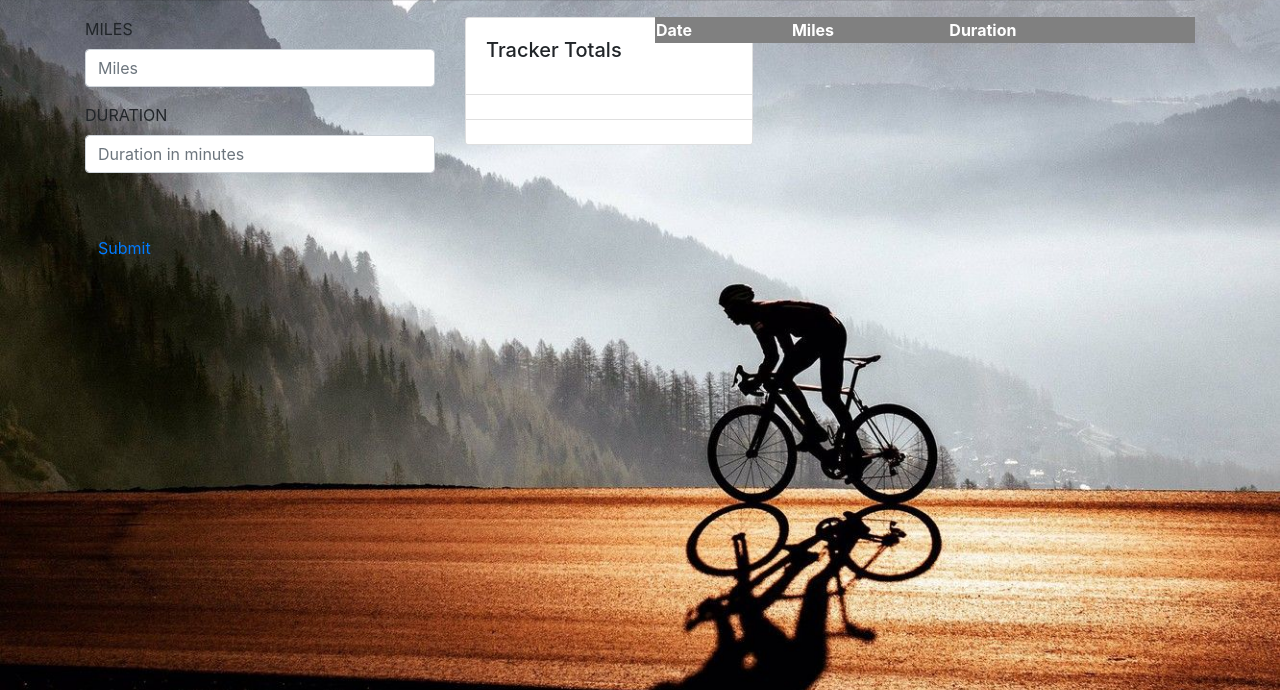
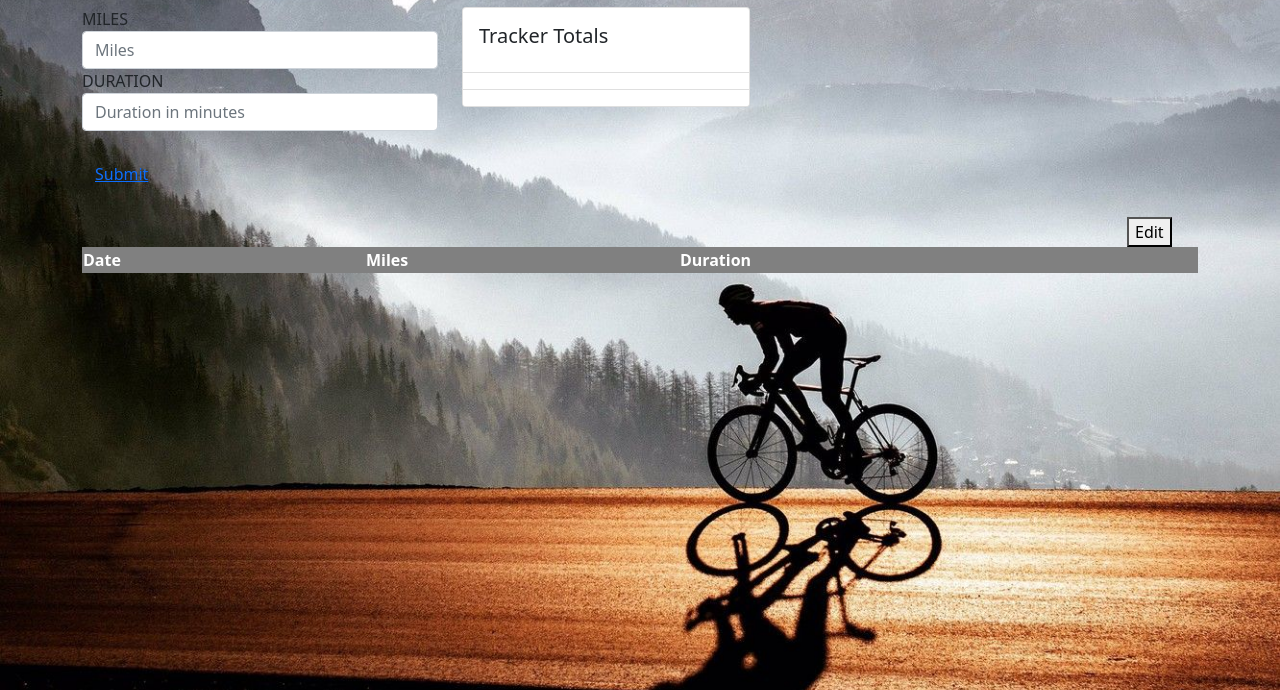
Before and after one commit to jpanakkal22/cycle_tracker, a website: page public/members.html in a window 1280 px wide. Shown: the part 110-800 px from the top of the page. Drawn offline with nearby package versions, Linux system fonts and the light colour scheme; no server answers.

Commit message:
udpate bootstrap cdn, put table in another row and add edit button

```diff
--- a/public/members.html
+++ b/public/members.html
@@ -5,7 +5,7 @@
   <title>Cycle Challenge</title>
   <meta charset="UTF-8">
   <meta name="viewport" content="width=device-width, initial-scale=1">
-  <link rel="stylesheet" href="https://maxcdn.bootstrapcdn.com/bootswatch/3.3.7/lumen/bootstrap.min.css">
+  <link href="https://cdn.jsdelivr.net/npm/bootstrap@5.0.0-beta1/dist/css/bootstrap.min.css" rel="stylesheet" integrity="sha384-giJF6kkoqNQ00vy+HMDP7azOuL0xtbfIcaT9wjKHr8RbDVddVHyTfAAsrekwKmP1" crossorigin="anonymous">
   <link href="stylesheets/style.css" rel="stylesheet">
 
 </head>
@@ -57,7 +57,15 @@
           </ul>
         </div>
       </div>
-      <div class="col-sm-6">
+    </div>
+    <div class="row d-flex justify-content-end">
+      <div class="col-sm-1">
+        <button>Edit</button>
+      </div>
+
+    </div>
+    <div class="row">
+      <div class="col-sm-12">
         <table style="width: 100%; color: white; background-color: grey;">
           <thead>
             <tr>
@@ -70,13 +78,9 @@
         </table>
       </div>
     </div>
-    <div id="Home">
-
-    </div>
-
-    </div>
   </div>
-  <script src="https://cdnjs.cloudflare.com/ajax/libs/jquery/3.2.1/jquery.min.js"></script>
+</div>
+<script src="https://cdnjs.cloudflare.com/ajax/libs/jquery/3.2.1/jquery.min.js"></script>
 <script type="text/javascript" src="js/members.js"></script>
 <script src="https://code.jquery.com/jquery.js"></script>
 <script src="https://cdnjs.cloudflare.com/ajax/libs/popper.js/1.12.9/umd/popper.min.js" integrity="sha384-ApNbgh9B+Y1QKtv3Rn7W3mgPxhU9K/ScQsAP7hUibX39j7fakFPskvXusvfa0b4Q" crossorigin="anonymous"></script>
```
